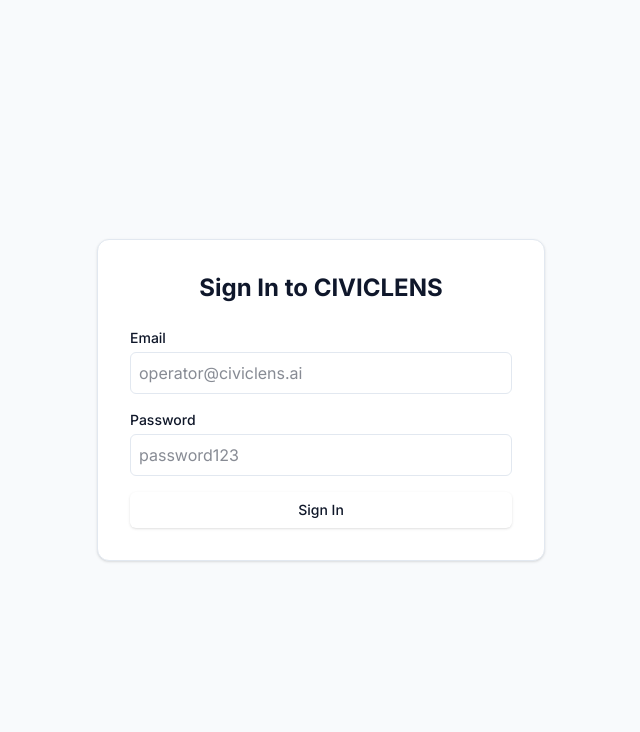
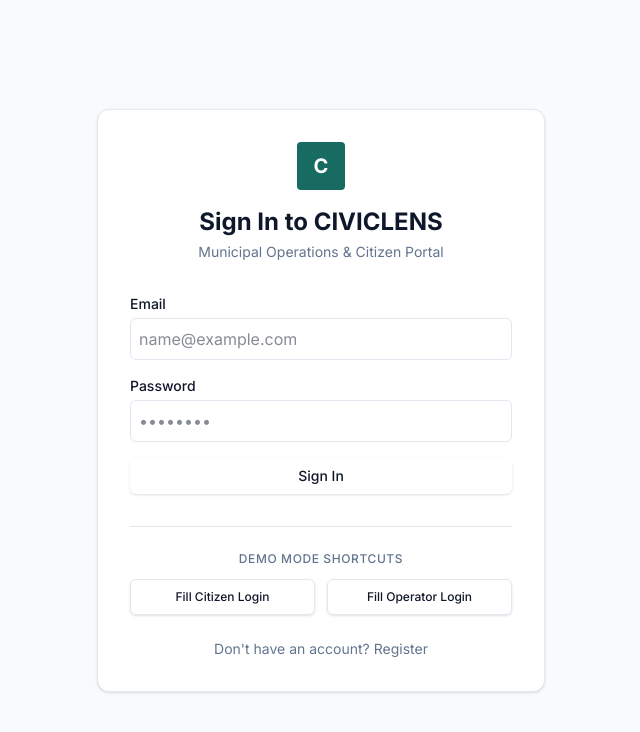
Before and after one commit to lalith2k5/civiclens-ai, a Next.js app in the folder apps/web/: page /login in a window 1280 px wide. Shown: the top 732 px of the page, without its empty margins (319-959 px from the left). Built offline with nearby package versions, Linux system fonts and the light colour scheme; no server answers.

Commit message:
feat(ui): add demo mode credential shortcuts to login page

```diff
--- a/apps/web/src/app/login/page.tsx
+++ b/apps/web/src/app/login/page.tsx
@@ -11,10 +11,12 @@ export default function Login() {
   const [email, setEmail] = useState("");
   const [password, setPassword] = useState("");
   const [error, setError] = useState("");
+  const [loading, setLoading] = useState(false);
 
   const handleLogin = async (e: React.FormEvent) => {
     e.preventDefault();
     setError("");
+    setLoading(true);
     try {
       const formData = new URLSearchParams();
       formData.append("username", email);
@@ -31,7 +33,6 @@ export default function Login() {
       const data = await res.json();
       setToken(data.access_token);
 
-      // Decode token to check role
       const decoded: any = jwtDecode(data.access_token);
       if (decoded.role === "citizen") {
         router.push("/dashboard");
@@ -40,14 +41,34 @@ export default function Login() {
       }
     } catch (err: any) {
       setError(err.message);
+    } finally {
+      setLoading(false);
     }
   };
 
+  const fillCitizen = () => {
+    setEmail("citizen@example.com");
+    setPassword("password123");
+  };
+
+  const fillOperator = () => {
+    setEmail("operator@civiclens.ai");
+    setPassword("password123");
+  };
+
   return (
-    <div className="min-h-screen flex items-center justify-center bg-slate-50">
+    <div className="min-h-screen flex items-center justify-center bg-slate-50 p-4">
       <div className="w-full max-w-md p-8 bg-white rounded-xl border shadow-sm">
-        <h2 className="text-2xl font-bold mb-6 text-center text-slate-900">Sign In to CIVICLENS</h2>
+        <div className="text-center mb-8">
+          <div className="mx-auto h-12 w-12 rounded bg-[#176B61] flex items-center justify-center text-white font-bold text-xl mb-4">
+            C
+          </div>
+          <h2 className="text-2xl font-bold text-slate-900">Sign In to CIVICLENS</h2>
+          <p className="text-sm text-slate-500 mt-1">Municipal Operations & Citizen Portal</p>
+        </div>
+
         {error && <div className="mb-4 p-3 bg-red-50 text-red-600 text-sm rounded">{error}</div>}
+
         <form onSubmit={handleLogin} className="space-y-4">
           <div>
             <label className="block text-sm font-medium mb-1">Email</label>
@@ -55,7 +76,7 @@ export default function Login() {
               type="email"
               className="w-full p-2 border rounded-md"
               value={email} onChange={(e) => setEmail(e.target.value)}
-              placeholder="operator@civiclens.ai" required
+              placeholder="name@example.com" required
             />
           </div>
           <div>
@@ -64,11 +85,30 @@ export default function Login() {
               type="password"
               className="w-full p-2 border rounded-md"
               value={password} onChange={(e) => setPassword(e.target.value)}
-              placeholder="password123" required
+              placeholder="••••••••" required
             />
           </div>
-          <Button type="submit" className="w-full">Sign In</Button>
+          <Button type="submit" className="w-full" disabled={loading}>
+            {loading ? "Signing In..." : "Sign In"}
+          </Button>
         </form>
+
+        {/* DEMO MODE SHORTCUTS */}
+        <div className="mt-8 pt-6 border-t">
+          <p className="text-xs text-center text-slate-500 font-medium mb-3 uppercase tracking-wider">Demo Mode Shortcuts</p>
+          <div className="flex gap-3">
+            <Button type="button" variant="outline" className="flex-1 text-xs" onClick={fillCitizen}>
+              Fill Citizen Login
+            </Button>
+            <Button type="button" variant="outline" className="flex-1 text-xs" onClick={fillOperator}>
+              Fill Operator Login
+            </Button>
+          </div>
+        </div>
+
+        <p className="mt-6 text-center text-sm text-slate-500">
+          Don't have an account? <Link href="/register" className="text-primary hover:underline">Register</Link>
+        </p>
       </div>
     </div>
   );
```
Also changed, not shown: 1 other file (tests, documents, lock files or other folders).
